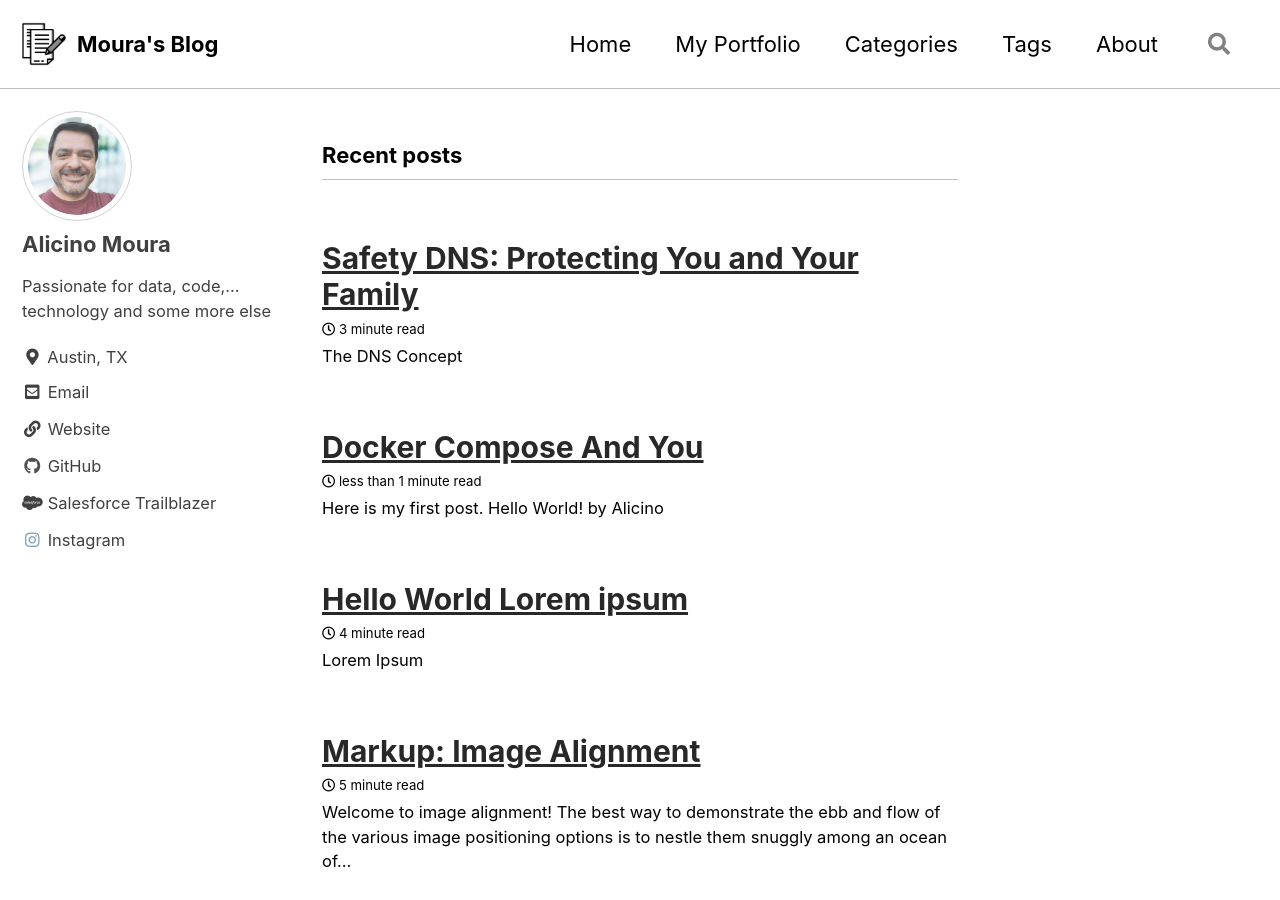
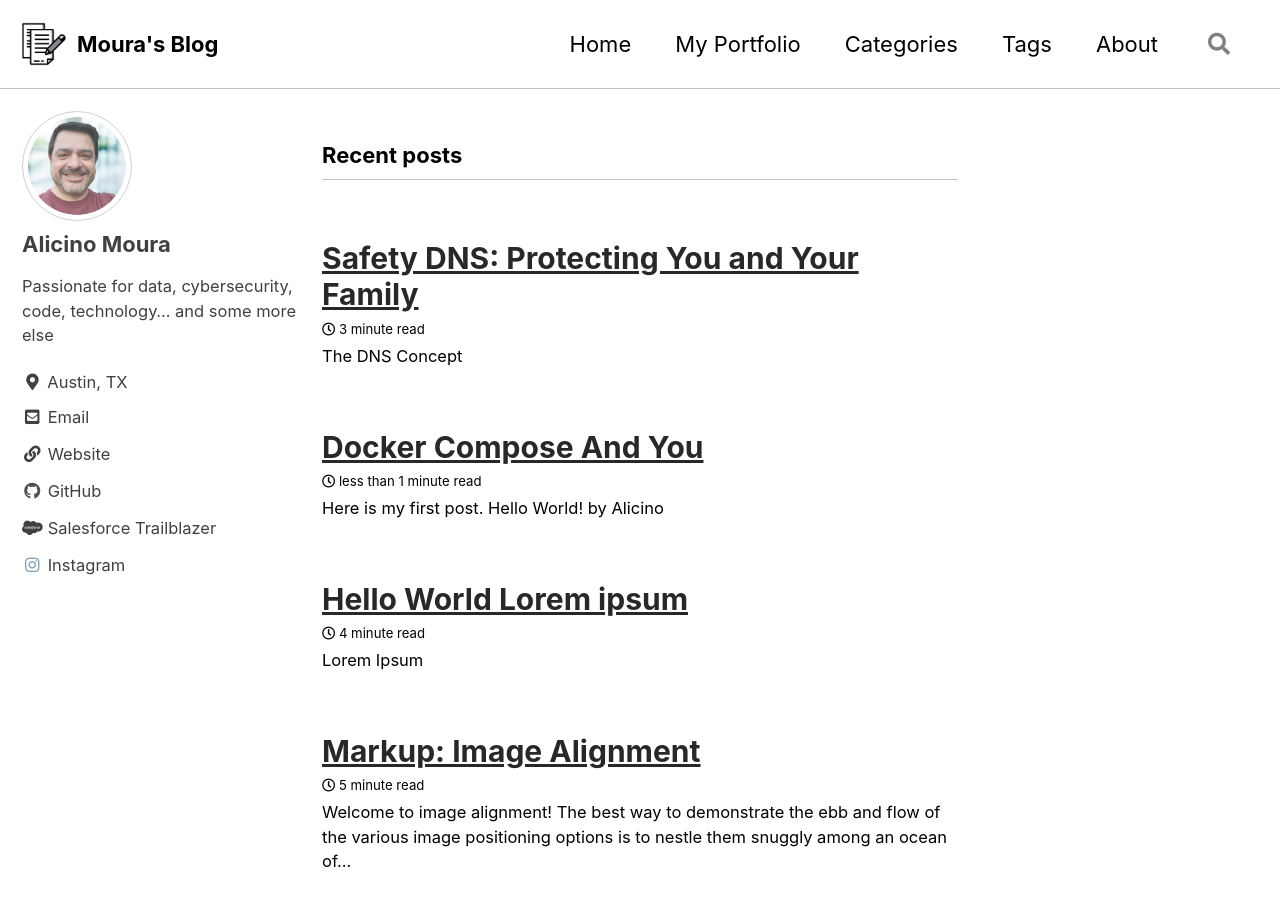
Before and after one commit to alicino/blog, a Jekyll site: the page built from index.md, in a window 1280 px wide and 900 px high. Built offline with Jekyll 4.4.1, drawn with Linux system fonts in a browser that asks for light colours; cached includes are drawn as plain includes; the list of posts is cut into pages by our own code; some of the changed lines change nothing that is shown.

Commit message:
Update email and some info

```diff
--- a/_config.yml
+++ b/_config.yml
@@ -106,13 +106,13 @@
 author:
   name             : "Alicino Moura"
   avatar           : /assets/images/profile-pic2.png # path of avatar image, e.g. "/assets/images/bio-photo.jpg"
-  bio              : "Passionate for data, code,... technology and some more else"
+  bio              : "Passionate for data, cybersecurity, code, technology... and some more else"
   location         : "Austin, TX"
   email            :
   links:
     - label: "Email"
       icon: "fas fa-fw fa-envelope-square"
-      url: "mailto:alicino.usa@gmail.com"
+      url: "mailto:contact@alicino.me"
     - label: "Website"
       icon: "fas fa-fw fa-link"
       url: "https://alicino.me/"
```
